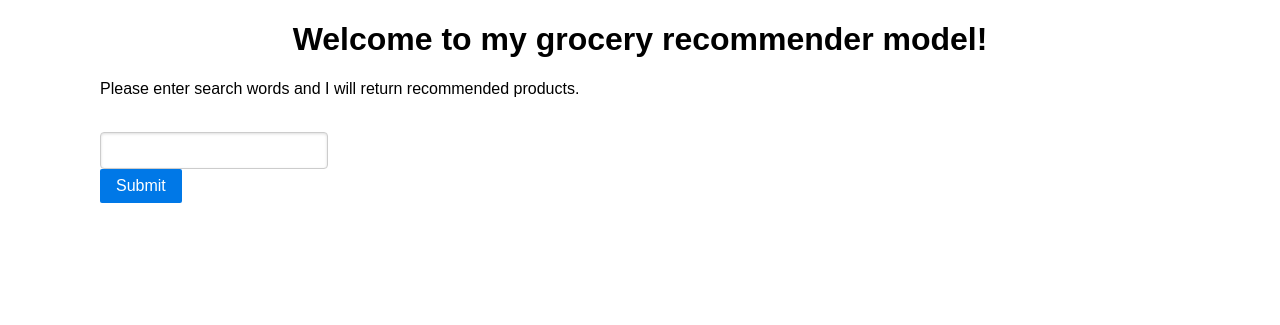
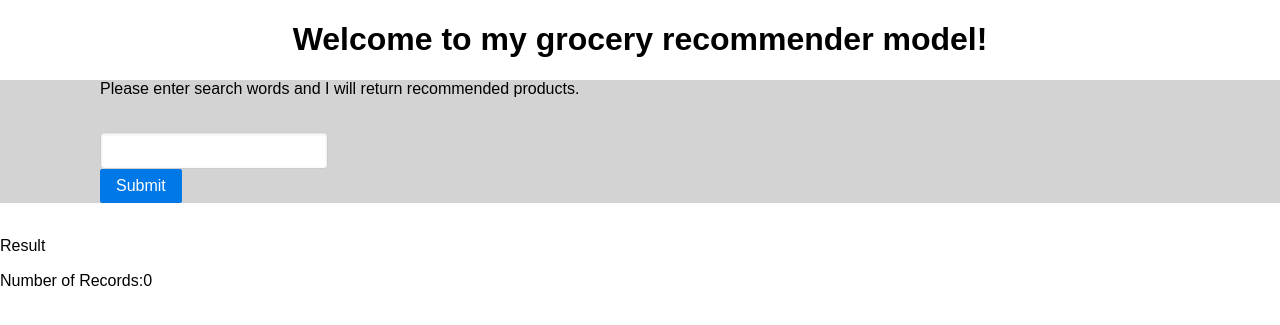
Before and after one commit to melodygr/grocery_recommendation, a Flask app: page /nlp in a window 1280 px wide. Shown: the top 325 px of the page. Run offline with Flask 2, Linux system fonts and the light colour scheme; parts of the project's set-up code (start-up, migrations or seed data) failed here and were passed over; some libraries are stand-ins or nearby versions.

Commit message:
update css and nlp

```diff
--- a/flask_app/app.py
+++ b/flask_app/app.py
@@ -48,6 +48,7 @@ def nlppage():
             nlp0_name = nlp.iloc[0]
     return render_template('nlp.html',
                            nlp=nlp,
+                           num_results=len(nlp),
                            nlp0_id=nlp0_id,
                            nlp0_name=nlp0_name)
 
--- a/flask_app/static/style.css
+++ b/flask_app/static/style.css
@@ -6,4 +6,5 @@ h1 {
     padding-left: 100px;
     padding-right: 100px;
     text-align: left;
+    background-color: lightgrey;
 }
--- a/flask_app/templates/nlp.html
+++ b/flask_app/templates/nlp.html
@@ -81,8 +81,19 @@
             </tr>
         </tbody>
     </table>
-        <p>Your BMI is {{ bmi }}!</p>
+
     {% endif %}
 </div>
 
+<div class="container">
+    <div class="alert alert-success" role="alert">
+    <p class="alert-heading">Result</p>
+    <p>Number of Records:{{num_results}}</p>
+    <ul>{% for i in nlp %}
+        <li>{{i}}</li>
+        {%endfor %}
+    </ul>
+    </div>
+</div>
+
 </body>
--- a/flask_app/templates/svd.html
+++ b/flask_app/templates/svd.html
@@ -15,7 +15,7 @@
 
 <div class='main'>
     <p>Enter information to get product recommendations: </p>
-    <form class="pure-form" method="POST" action="/nlp">
+    <form class="pure-form" method="POST" action="/svd">
     Aisle to Rate: (enter 0 for any)<br>
     <input type="text" name="rate_aisle"><br>
     Number of products to rate:<br>
```
